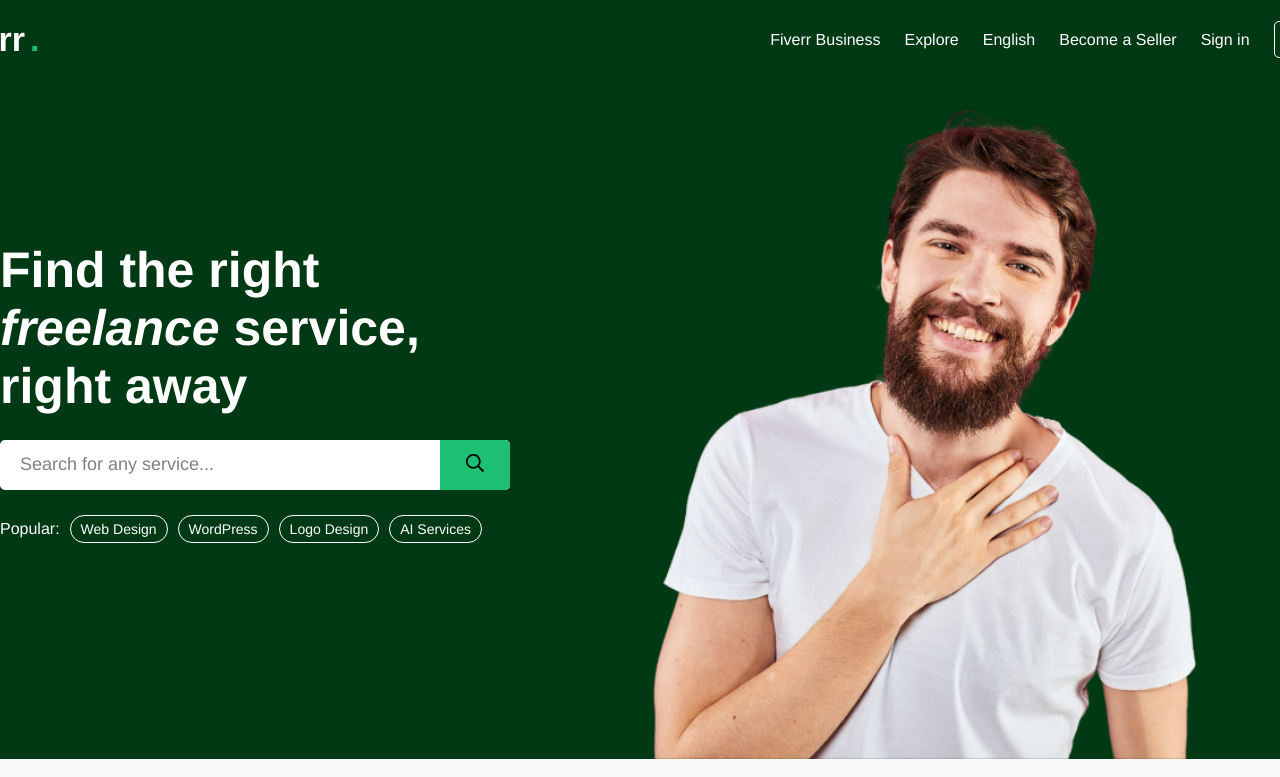
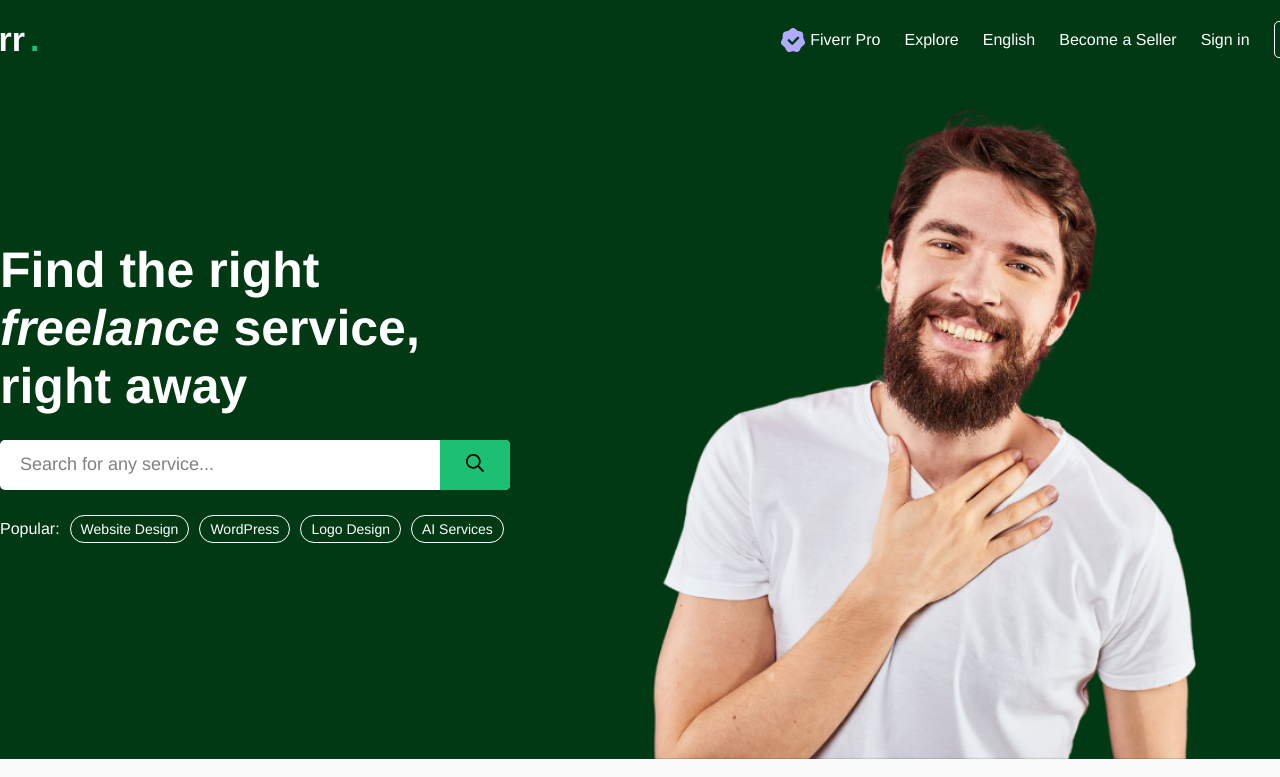
Before and after one commit to Shivakarka/fiverr, a React (Vite) app: page / in a window 1280 px wide. Shown: the top 777 px of the page. Built offline with nearby package versions, Linux system fonts and the light colour scheme; grey boxes are pictures that could not be loaded.

Commit message:
Refactor code to view gigs according to category

```diff
--- a/data.js
+++ b/data.js
@@ -3,66 +3,77 @@ export const cards = [
     id: 1,
     title: "AI Artists",
     desc: "Add talent to AI",
+    cat: "graphics-design",
     img: "https://fiverr-res.cloudinary.com/q_auto,f_auto,w_550,dpr_1.0/v1/attachments/generic_asset/asset/7ead3b2056987e6fa3aad69cf897a50b-1690383161247/ai-artists-2x.png",
   },
   {
     id: 2,
     title: "Logo Design",
     desc: "Build yor brand",
+    cat: "graphics-design",
     img: "https://fiverr-res.cloudinary.com/q_auto,f_auto,w_255,dpr_2.0/v1/attachments/generic_asset/asset/7ead3b2056987e6fa3aad69cf897a50b-1690383161257/logo-design-2x.png",
   },
   {
     id: 3,
     title: "WordPress",
     desc: "Customize your site",
+    cat: "programming-tech",
     img: "https://fiverr-res.cloudinary.com/q_auto,f_auto,w_550,dpr_1.0/v1/attachments/generic_asset/asset/7ead3b2056987e6fa3aad69cf897a50b-1690383161257/wordpress-2x.png",
   },
   {
     id: 4,
     title: "Voice Over",
     desc: "Share your message",
+    cat: "music-audio",
     img: "https://fiverr-res.cloudinary.com/q_auto,f_auto,w_550,dpr_1.0/v1/attachments/generic_asset/asset/7ead3b2056987e6fa3aad69cf897a50b-1690383161253/voice-over-2x.png",
   },
   {
     id: 5,
     title: "Video Explainer",
     desc: "Engage your audience",
+    cat: "video-animation",
     img: "https://fiverr-res.cloudinary.com/q_auto,f_auto,w_550,dpr_1.0/v1/attachments/generic_asset/asset/7ead3b2056987e6fa3aad69cf897a50b-1690383161245/animated-explainer-2x.png",
   },
   {
     id: 6,
     title: "Social Media",
     desc: "Reach more customers",
+    cat: "digital-marketing",
     img: "https://fiverr-res.cloudinary.com/q_auto,f_auto,w_550,dpr_1.0/v1/attachments/generic_asset/asset/7ead3b2056987e6fa3aad69cf897a50b-1690383161249/social-2x.png",
   },
   {
     id: 7,
     title: "SEO",
     desc: "Unlock growth online",
+    cat: "digital-marketing",
     img: "https://fiverr-res.cloudinary.com/q_auto,f_auto,w_550,dpr_1.0/v1/attachments/generic_asset/asset/27f914ed7984fdd2d55aa1fb5e74bd6a-1690384243592/seo-2x.png",
   },
   {
     id: 8,
     title: "Illustration",
     desc: "Color you dreams",
+    cat: "graphics-design",
     img: "https://fiverr-res.cloudinary.com/q_auto,f_auto,w_550,dpr_1.0/v1/attachments/generic_asset/asset/7ead3b2056987e6fa3aad69cf897a50b-1690383161236/illustration-2x.png",
   },
   {
     id: 9,
     title: "Translation",
     desc: "Go global",
+    cat: "writing-translation",
     img: "https://fiverr-res.cloudinary.com/q_auto,f_auto,w_550,dpr_1.0/v1/attachments/generic_asset/asset/7ead3b2056987e6fa3aad69cf897a50b-1690383161247/translation-2x.png",
   },
   {
     id: 10,
     title: "Data Entry",
     desc: "Learn your business",
+    cat: "programming-tech",
     img: "https://fiverr-res.cloudinary.com/q_auto,f_auto,w_550,dpr_1.0/v1/attachments/generic_asset/asset/7ead3b2056987e6fa3aad69cf897a50b-1690383161248/data-entry-2x.png",
   },
   {
     id: 11,
     title: "Book Covers",
     desc: "Showcase your story",
+    cat: "graphics-design",
     img: "https://fiverr-res.cloudinary.com/q_auto,f_auto,w_550,dpr_1.0/v1/attachments/generic_asset/asset/7ead3b2056987e6fa3aad69cf897a50b-1690383161238/book-covers-2x.png",
   },
 ];
--- a/src/App.jsx
+++ b/src/App.jsx
@@ -45,7 +45,7 @@ function App() {
           element: <Home />,
         },
         {
-          path: "/gigs",
+          path: "/gigs/",
           element: <Gigs />,
         },
         {
--- a/src/components/catCard/CatCard.jsx
+++ b/src/components/catCard/CatCard.jsx
@@ -3,7 +3,7 @@ import "./CatCard.scss";
 
 function CatCard({ card }) {
   return (
-    <Link to="/gigs?cat">
+    <Link to={`/gigs?cat=${card.cat}`}>
       <div className="catCard">
         <img src={card.img} alt="" />
         <span className="desc">{card.desc}</span>
--- a/src/components/featured/Featured.jsx
+++ b/src/components/featured/Featured.jsx
@@ -1,6 +1,6 @@
 import { useState } from "react";
 import "./Featured.scss";
-import { useNavigate } from "react-router-dom";
+import { Link, useNavigate } from "react-router-dom";
 
 const Featured = () => {
   const [input, setInput] = useState("");
@@ -42,10 +42,18 @@ const Featured = () => {
           </form>
           <div className="popular">
             <span>Popular:</span>
-            <button>Web Design</button>
-            <button>WordPress</button>
-            <button>Logo Design</button>
-            <button>AI Services</button>
+            <Link to="/gigs?cat=graphics-design">
+              <button>Website Design</button>
+            </Link>
+            <Link to="/gigs?cat=programming-tech">
+              <button>WordPress</button>
+            </Link>
+            <Link to="/gigs?cat=graphics-design">
+              <button>Logo Design</button>
+            </Link>
+            <Link to="/gigs?cat=graphics-design">
+              <button>AI Services</button>
+            </Link>
           </div>
         </div>
         <div className="right">
--- a/src/components/navbar/Navbar.jsx
+++ b/src/components/navbar/Navbar.jsx
@@ -1,7 +1,8 @@
 import React, { useEffect, useState } from "react";
-import { Link, useLocation, useNavigate, NavLink } from "react-router-dom";
+import { Link, useLocation, useNavigate } from "react-router-dom";
 import newRequest from "../../utils/newRequest";
 import "./Navbar.scss";
+import { checkSvg } from "../../../svgs";
 
 function Navbar() {
   const [active, setActive] = useState(false);
@@ -35,6 +36,15 @@ function Navbar() {
     }
   };
 
+  const handleExploreClick = () => {
+    const exploreSection = document.getElementById("explore");
+    if (exploreSection) {
+      exploreSection.scrollIntoView({ behavior: "smooth" });
+    } else {
+      navigate("/");
+    }
+  };
+
   return (
     <div className={active || pathname !== "/" ? "navbar active" : "navbar"}>
       <div className="container">
@@ -45,8 +55,13 @@ function Navbar() {
           <span className="dot">.</span>
         </div>
         <div className={`links ${open ? "open" : ""}`}>
-          <span>Fiverr Business</span>
-          <span>Explore</span>
+          <span style={{ display: "flex", alignContent: "center", gap: "5px" }}>
+            {checkSvg} <span style={{ paddingTop: "3px" }}> Fiverr Pro</span>
+          </span>
+
+          <span onClick={handleExploreClick} style={{ cursor: "pointer" }}>
+            Explore
+          </span>
           <span>English</span>
           {!currentUser?.isSeller && <span>Become a Seller</span>}
 
@@ -104,32 +119,35 @@ function Navbar() {
         <>
           <hr />
           <div className="menu">
-            <Link className="link menuLink" to="/">
+            <Link className="link menuLink" to="/gigs?cat=graphics-design">
               Graphics & Design
             </Link>
-            <Link className="link menuLink" to="/">
+            <Link className="link menuLink" to="/gigs?cat=programming-tech">
+              Programming & Tech
+            </Link>
+            <Link className="link menuLink" to="/gigs?cat=digital-marketing">
+              Digital Marketing
+            </Link>
+            <Link className="link menuLink" to="/gigs?cat=video-animation">
               Video & Animation
             </Link>
-            <Link className="link menuLink" to="/">
+            <Link className="link menuLink" to="/gigs?cat=writing-translation">
               Writing & Translation
             </Link>
-            <Link className="link menuLink" to="/">
-              AI Services
-            </Link>
-            <Link className="link menuLink" to="/">
-              Digital Marketing
-            </Link>
-            <Link className="link menuLink" to="/">
+            <Link className="link menuLink" to="/gigs?cat=music-audio">
               Music & Audio
             </Link>
-            <Link className="link menuLink" to="/">
-              Programming & Tech
-            </Link>
-            <Link className="link menuLink" to="/">
+            <Link className="link menuLink" to="/gigs?cat=business">
               Business
             </Link>
-            <Link className="link menuLink" to="/">
-              Lifestyle
+            <Link className="link menuLink" to="/gigs?cat=data">
+              Data
+            </Link>
+            <Link className="link menuLink" to="/gigs?cat=photography">
+              Photography
+            </Link>
+            <Link className="link menuLink" to="/gigs?cat=ai-services">
+              AI Services
             </Link>
           </div>
           <hr />
--- a/src/pages/gigs/Gigs.jsx
+++ b/src/pages/gigs/Gigs.jsx
@@ -1,7 +1,7 @@
 import "./Gigs.scss";
 import GigCard from "../../components/gigCard/GigCard";
 import { useEffect, useRef, useState } from "react";
-import { Link, useLocation } from "react-router-dom";
+import { Link, useLocation, useParams } from "react-router-dom";
 import { useQuery } from "@tanstack/react-query";
 import newRequest from "../../utils/newRequest";
 
@@ -12,6 +12,13 @@ const Gigs = () => {
   const maxRef = useRef();
 
   const { search } = useLocation();
+  const location = useLocation();
+  const queryParams = new URLSearchParams(location.search);
+  let cat = queryParams.get("cat");
+
+  if (cat && cat.includes("-")) {
+    cat = cat.replace(/-/g, " & ").replace(/\b\w/g, (c) => c.toUpperCase());
+  }
 
   const { isLoading, error, data, refetch } = useQuery({
     queryKey: ["gigs"],
@@ -34,7 +41,7 @@ const Gigs = () => {
 
   useEffect(() => {
     refetch();
-  }, [sort]);
+  }, [sort, cat, search]);
 
   const apply = () => {
     refetch();
@@ -53,12 +60,8 @@ const Gigs = () => {
               />
             </Link>{" "}
           </div>
-          <div>/ Graphics & Design &gt;</div>
+          <div>/ {cat} &gt;</div>
         </span>
-        <h1>AI Artists</h1>
-        <p>
-          Explore the boundaries of art and technology with Liverr's AI artists
-        </p>
         <div className="menu">
           <div className="left">
             <span>Budget</span>
@@ -86,6 +89,11 @@ const Gigs = () => {
           </div>
         </div>
         <div className="cards">
+          {!data?.length && !isLoading && !error && (
+            <h1 style={{ height: "50vh", margin: "3rem auto" }}>
+              No gigs found!
+            </h1>
+          )}
           {isLoading
             ? "loading"
             : error
--- a/src/pages/gigs/Gigs.scss
+++ b/src/pages/gigs/Gigs.scss
@@ -10,10 +10,11 @@
     gap: 15px;
 
     .breadcrumbs {
-      font-weight: 300;
-      text-transform: uppercase;
-      font-size: 13px;
-      color: #555;
+      color: #404145;
+      font-size: 14px;
+      font-weight: 400;
+      line-height: 22px;
+      text-transform: capitalize;
       display: flex;
       align-items: center;
     }
--- a/src/pages/home/Home.jsx
+++ b/src/pages/home/Home.jsx
@@ -7,6 +7,7 @@ import TrustedBy from "../../components/trustedBy/TrustedBy";
 import "./Home.scss";
 import { checkSvg, fiverTitle, tickImg } from "../../../svgs";
 import ProjectCard from "../../components/projectCard/ProjectCard";
+import { Link } from "react-router-dom";
 
 const Home = () => {
   const [show, setShow] = useState(false);
@@ -82,91 +83,90 @@ const Home = () => {
           </div>
         </div>
       </div>
-      <div className="explore">
+      <div className="explore" id="explore">
         <div className="container">
           <h1>You need it, we've got it</h1>
           <div className="items">
-            <div className="item">
+            <Link to="/gigs?cat=graphics-design" className="item">
               <img
                 src="https://fiverr-res.cloudinary.com/npm-assets/@fiverr/logged_out_homepage_perseus/apps/graphics-design.d32a2f8.svg"
                 alt=""
               />
               <div className="line"></div>
               <span>Graphics & Design</span>
-            </div>
-            <div className="item">
+            </Link>
+            <Link to="/gigs?cat=digital-marketing" className="item">
               <img
                 src="https://fiverr-res.cloudinary.com/npm-assets/@fiverr/logged_out_homepage_perseus/apps/online-marketing.74e221b.svg"
                 alt=""
               />
               <div className="line"></div>
-
               <span>Digital Marketing</span>
-            </div>
-            <div className="item">
+            </Link>
+            <Link to="/gigs?cat=writing-translation" className="item">
               <img
                 src="https://fiverr-res.cloudinary.com/npm-assets/@fiverr/logged_out_homepage_perseus/apps/writing-translation.32ebe2e.svg"
                 alt=""
               />
               <div className="line"></div>
               <span>Writing & Translation</span>
-            </div>
-            <div className="item">
+            </Link>
+            <Link to="/gigs?cat=video-animation" className="item">
               <img
                 src="https://fiverr-res.cloudinary.com/npm-assets/@fiverr/logged_out_homepage_perseus/apps/video-animation.f0d9d71.svg"
                 alt=""
               />
               <div className="line"></div>
               <span>Video & Animation</span>
-            </div>
-            <div className="item">
+            </Link>
+            <Link to="/gigs?cat=music-audio" className="item">
               <img
                 src="https://fiverr-res.cloudinary.com/npm-assets/@fiverr/logged_out_homepage_perseus/apps/music-audio.320af20.svg"
                 alt=""
               />
               <div className="line"></div>
               <span>Music & Audio</span>
-            </div>
-            <div className="item">
+            </Link>
+            <Link to="/gigs?cat=programming-tech" className="item">
               <img
                 src="https://fiverr-res.cloudinary.com/npm-assets/@fiverr/logged_out_homepage_perseus/apps/programming.9362366.svg"
                 alt=""
               />
               <div className="line"></div>
               <span>Programming & Tech</span>
-            </div>
-            <div className="item">
+            </Link>
+            <Link to="/gigs?cat=business" className="item">
               <img
                 src="https://fiverr-res.cloudinary.com/npm-assets/@fiverr/logged_out_homepage_perseus/apps/business.bbdf319.svg"
                 alt=""
               />
               <div className="line"></div>
               <span>Business</span>
-            </div>
-            <div className="item">
+            </Link>
+            <Link to="/gigs?cat=lifestyle" className="item">
               <img
                 src="https://fiverr-res.cloudinary.com/npm-assets/@fiverr/logged_out_homepage_perseus/apps/lifestyle.745b575.svg"
                 alt=""
               />
               <div className="line"></div>
               <span>Lifestyle</span>
-            </div>
-            <div className="item">
+            </Link>
+            <Link to="/gigs?cat=data" className="item">
               <img
                 src="https://fiverr-res.cloudinary.com/npm-assets/@fiverr/logged_out_homepage_perseus/apps/data.718910f.svg"
                 alt=""
               />
               <div className="line"></div>
               <span>Data</span>
-            </div>
-            <div className="item">
+            </Link>
+            <Link to="/gigs?cat=photography" className="item">
               <img
                 src="https://fiverr-res.cloudinary.com/npm-assets/@fiverr/logged_out_homepage_perseus/apps/photography.01cf943.svg"
                 alt=""
               />
               <div className="line"></div>
               <span>Photography</span>
-            </div>
+            </Link>
           </div>
         </div>
       </div>
--- a/src/pages/home/Home.scss
+++ b/src/pages/home/Home.scss
@@ -205,6 +205,8 @@
           gap: 10px;
           align-items: center;
           justify-content: center;
+          color: inherit;
+          text-decoration: none;
           text-align: center;
           cursor: pointer;
 
```
